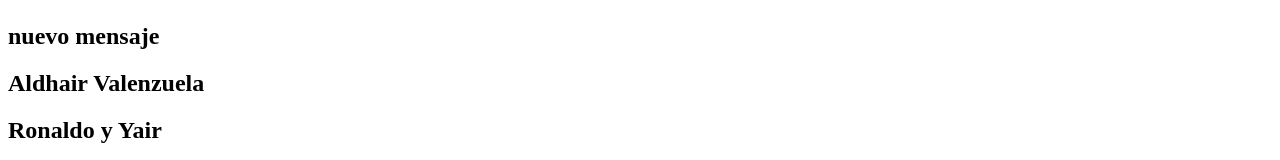
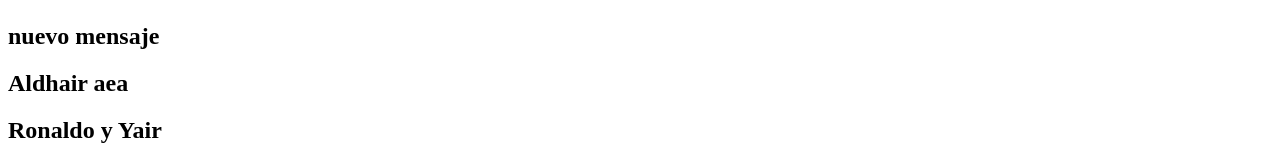
Before and after one commit to NeteroHxH/Dame-Tu-Yapa_Landing-Page, a plain HTML site: page index.html in a window 1280 px wide. Shown: the part 329-489 px from the top of the page. Drawn offline with Linux system fonts and the light colour scheme.

Commit message:
Cambiar informacion ald

```diff
--- a/index.html
+++ b/index.html
@@ -28,7 +28,7 @@
     </section>
 
     <section>
-        <h2>Aldhair Valenzuela</h2>
+        <h2>Aldhair aea</h2>
     </section>
     <section>
         <h2>Ronaldo y Yair </h2>
```
